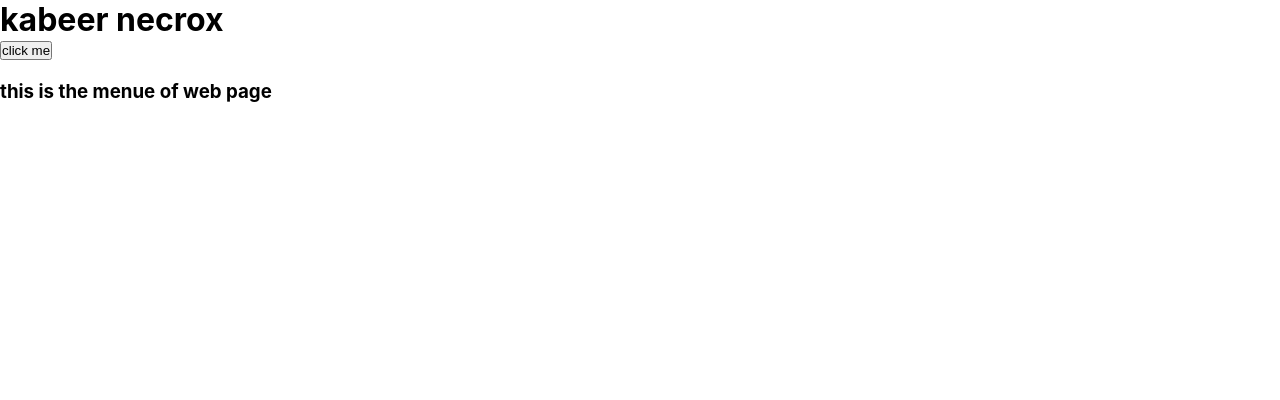
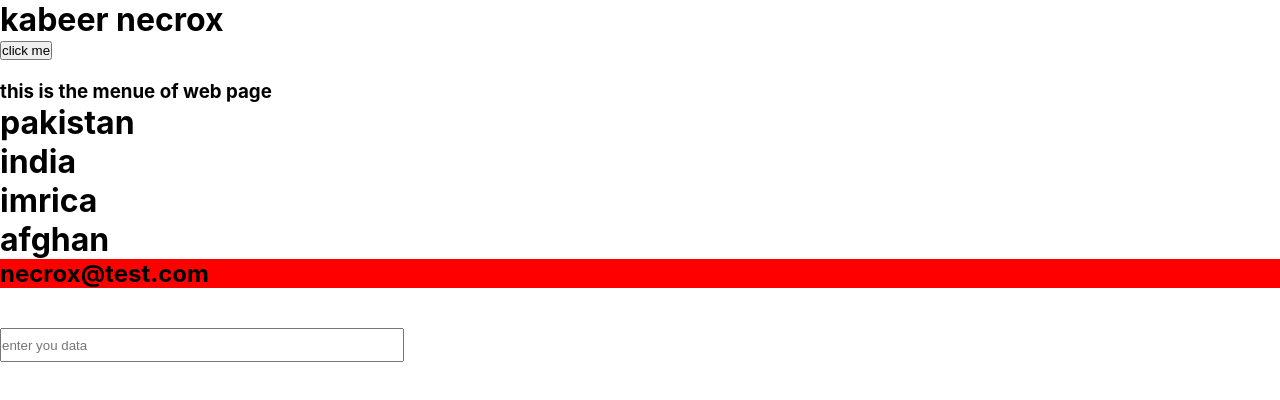
Before and after one commit to kabeer-necrox/fasp, a React (Create React App) app: page / in a window 1280 px wide. Shown: the top 400 px of the page. Built offline with nearby package versions, Linux system fonts and the light colour scheme.

Commit message:
here is the code

```diff
--- a/src/App.css
+++ b/src/App.css
@@ -3,9 +3,21 @@
   margin: 0px;
 
 }
+
+.inputData{
+  margin-top: 40px;
+  /* width: 800px; */
+}
+
+.inputData input{
+  width: 400px;
+  /* margin-top: 40px; */
+  height: 30px;
+
+}
 .menu{
   width: 100%;
-  height: 60vh;
+  /* height: 60vh; */
   /* background-color: #fb8d61; */
 }
 
--- a/src/App.js
+++ b/src/App.js
@@ -2,6 +2,7 @@ import logo from "./logo.svg";
 import "./App.css";
 import User from "./Useer";
 import Menu from "./Menu";
+import Students from "./Students";
 
 function App() {
   let data = "kabeer necrox"
@@ -10,6 +11,10 @@ function App() {
   {
     data = "necrox"
     alert(data)
+  }
+
+  function getData(e){
+    console.log(e.target.value)
   }
   return (
     <>
@@ -21,6 +26,20 @@ function App() {
 
       <div className="menu">
         <Menu />
+
+      </div>
+
+      <div className="Students">
+        <Students name="pakistan"/>
+        <Students name="india"/>
+        <Students name="imrica"/>
+        <Students name="afghan"/>
+        <Students email="necrox@test.com" />
+      </div>
+
+
+      <div className="inputData">
+        <input type="text" placeholder="enter you data" onChange={getData}/>
       </div>
     </>
   );
--- /dev/null
+++ b/src/Students.js
@@ -0,0 +1,11 @@
+function Students(props){
+
+    return(
+        <div>
+     <h1>{props.name}</h1>
+     <h2 style={{backgroundColor:"red"}}>{props.email}</h2>
+        </div>
+    )
+}
+
+export default Students;
```
